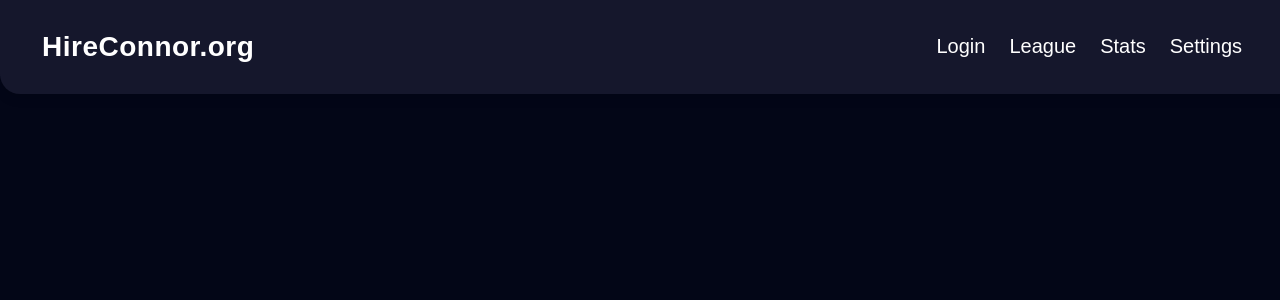
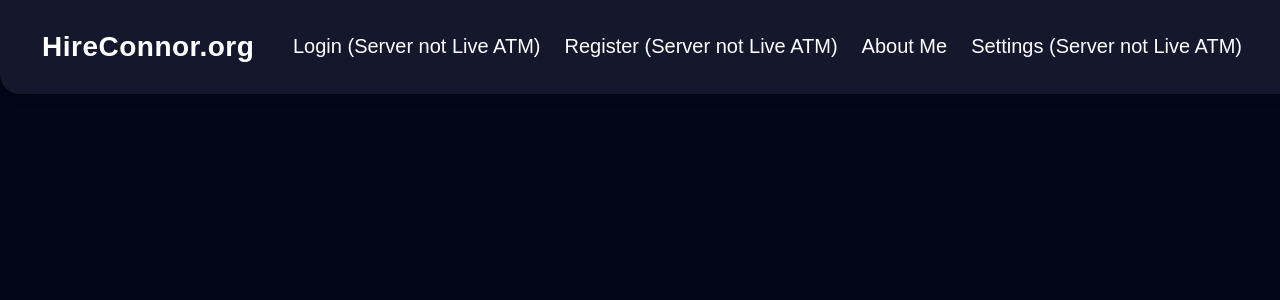
Before and after one commit to CLilbourne/my-react-site, a React (Vite) app in the folder FantasyFootball/: page / in a window 1280 px wide. Shown: the top 300 px of the page. Built offline with nearby package versions, Linux system fonts and the light colour scheme.

Commit message:
update header

```diff
--- a/FantasyFootball/src/Header.jsx
+++ b/FantasyFootball/src/Header.jsx
@@ -8,10 +8,10 @@ function Header() {
         <h1 className="header-title">HireConnor.org</h1>
       </div>
       <nav className="header-nav">
-        <a href="login">Login</a>
-        <a href="#">League</a>
-        <a href="#">Stats</a>
-        <a href="#">Settings</a>
+        <a href="login">Login (Server not Live ATM)</a>
+        <a href="register">Register (Server not Live ATM)</a>
+        <a href="AboutMe">About Me</a>
+        <a href="#">Settings (Server not Live ATM)</a>
       </nav>
     </header>
   );
```
